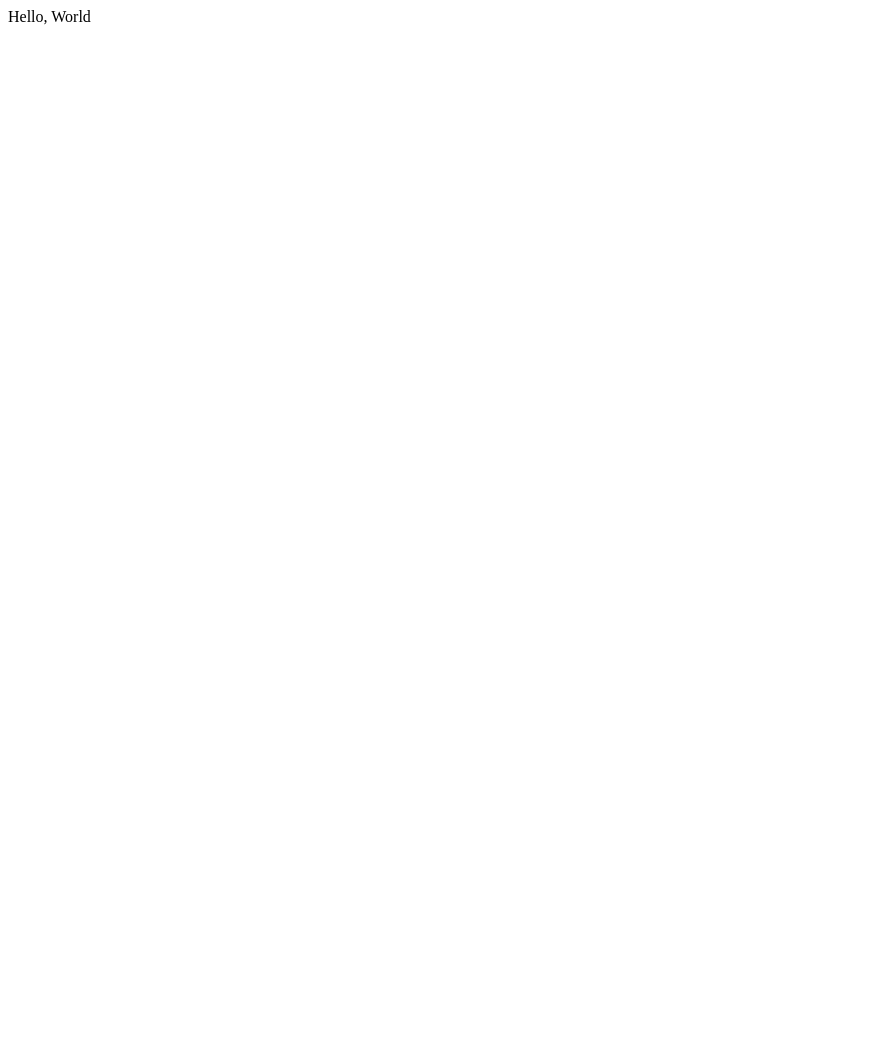
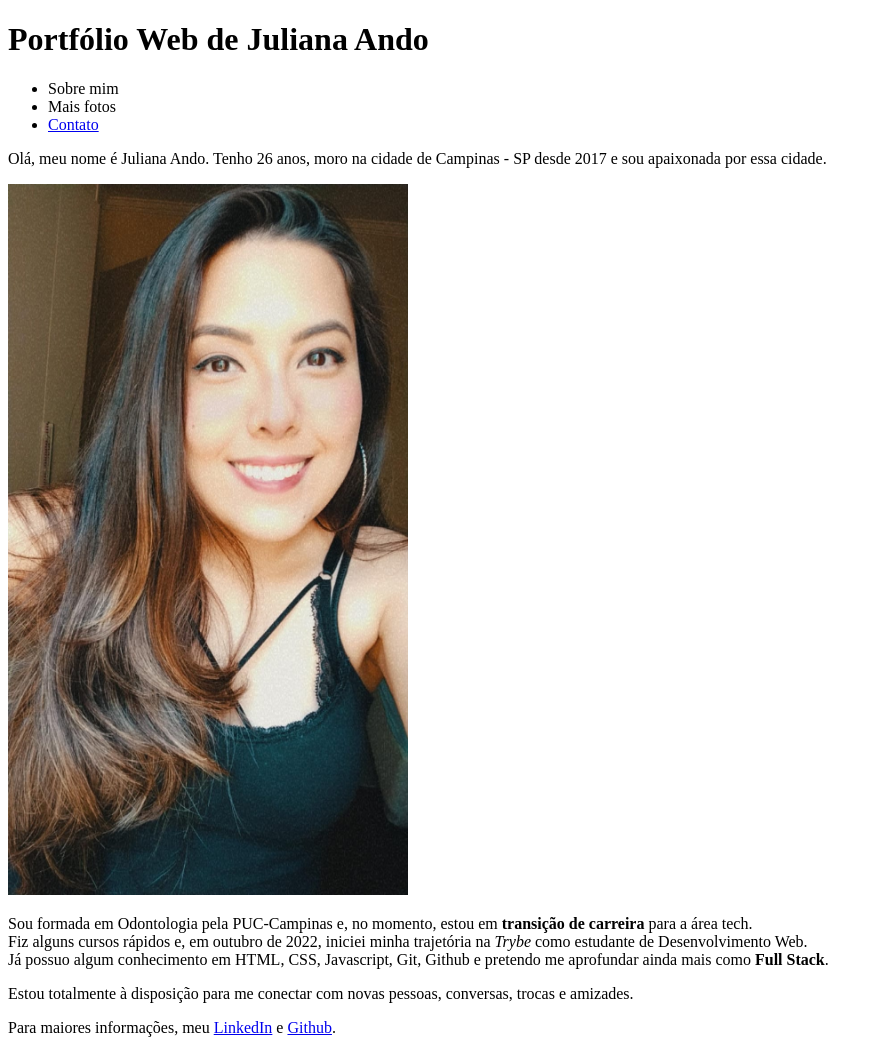
Before and after one commit to julianaando/julianaando.github.io, a plain HTML site: page index.html in a window 1280 px wide. Shown: the whole page, without its empty margins (0-883 px from the left). Before the commit the page ends 800 px from the top, so only its background shows below. Drawn offline with Linux system fonts and the light colour scheme.

Commit message:
Add fotos e informações no portfolio

```diff
--- a/index.html
+++ b/index.html
@@ -1 +1,36 @@
-Hello, World
+<!DOCTYPE html>
+<html lang="pt-br">
+
+<head>
+  <meta charset="UTF-8">
+  <meta http-equiv="X-UA-Compatible" content="IE=edge">
+  <meta name="viewport" content="width=device-width, initial-scale=1.0">
+  <title>Portfólio Web de Juliana</title>
+</head>
+
+<body>
+  <h1>Portfólio Web de Juliana Ando</h1>
+  <ul>
+    <li>Sobre mim</li>
+    <li>Mais fotos</li>
+    <li><a href="#contato">Contato</a></li>
+  </ul>
+
+  <p>Olá, meu nome é Juliana Ando. Tenho 26 anos, moro na cidade de Campinas - SP desde 2017 e sou apaixonada por essa cidade.</p>
+  <img src="images/juliana.png" width=400px">
+
+  <p>Sou formada em Odontologia pela PUC-Campinas e, no momento, estou em <strong>transição de carreira</strong> para a área tech.
+    <br>
+    Fiz alguns cursos rápidos e, em outubro de 2022, iniciei minha trajetória na <i>Trybe</i> como estudante de Desenvolvimento Web.
+    <br>
+    Já possuo algum conhecimento em HTML, CSS, Javascript, Git, Github e pretendo me aprofundar ainda mais como <strong>Full Stack</strong>.
+  </p>
+
+  <p>Estou totalmente à disposição para me conectar com novas pessoas, conversas, trocas e amizades. </p>
+  <p id="contato">Para maiores informações, meu <a href="https://linkedin.com/julianaandodecezare">LinkedIn</a> e <a href="https://github.com/julianaando">Github</a>.</p>
+
+
+
+</body>
+
+</html>
```
Also changed, not shown: images/juliana.png (added).
